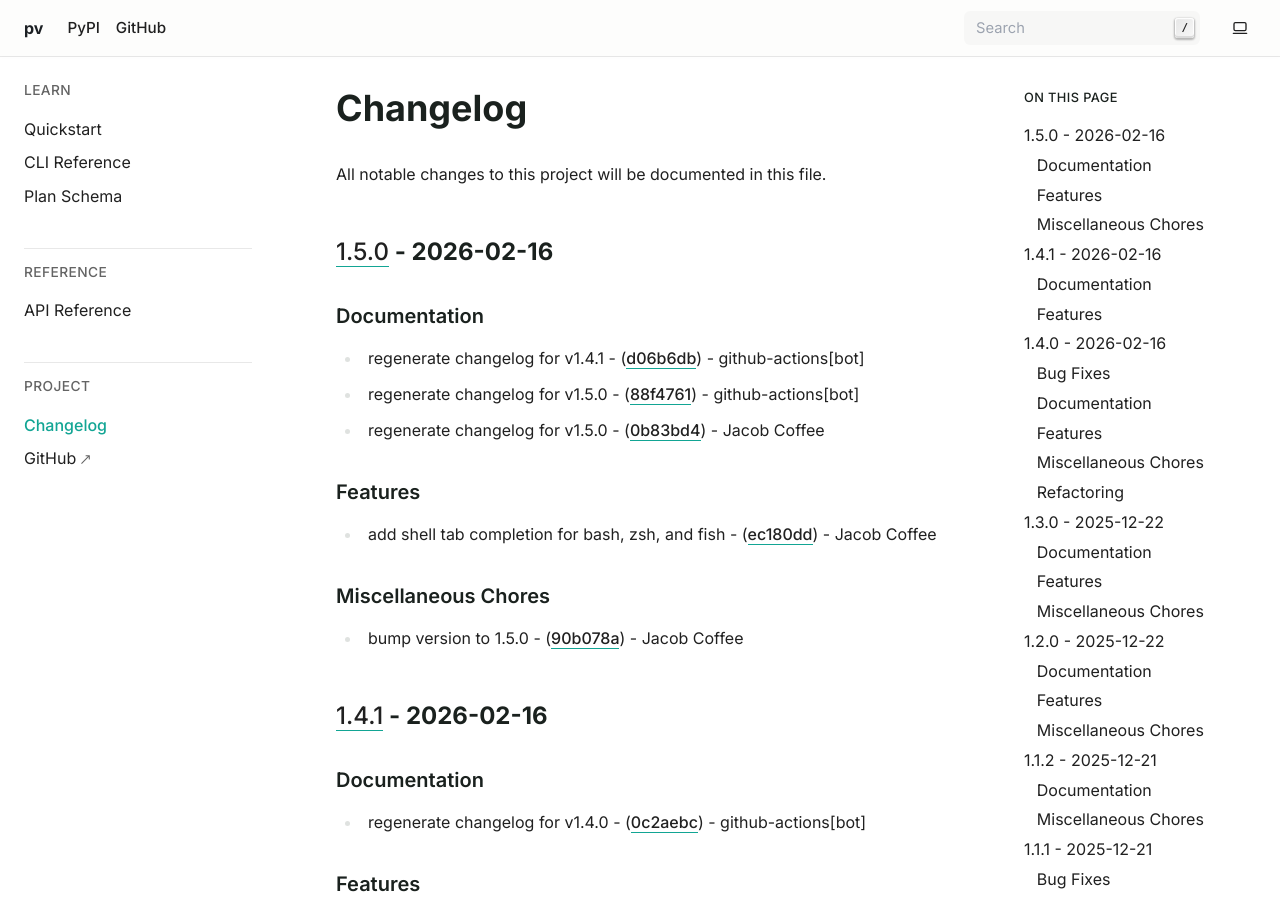
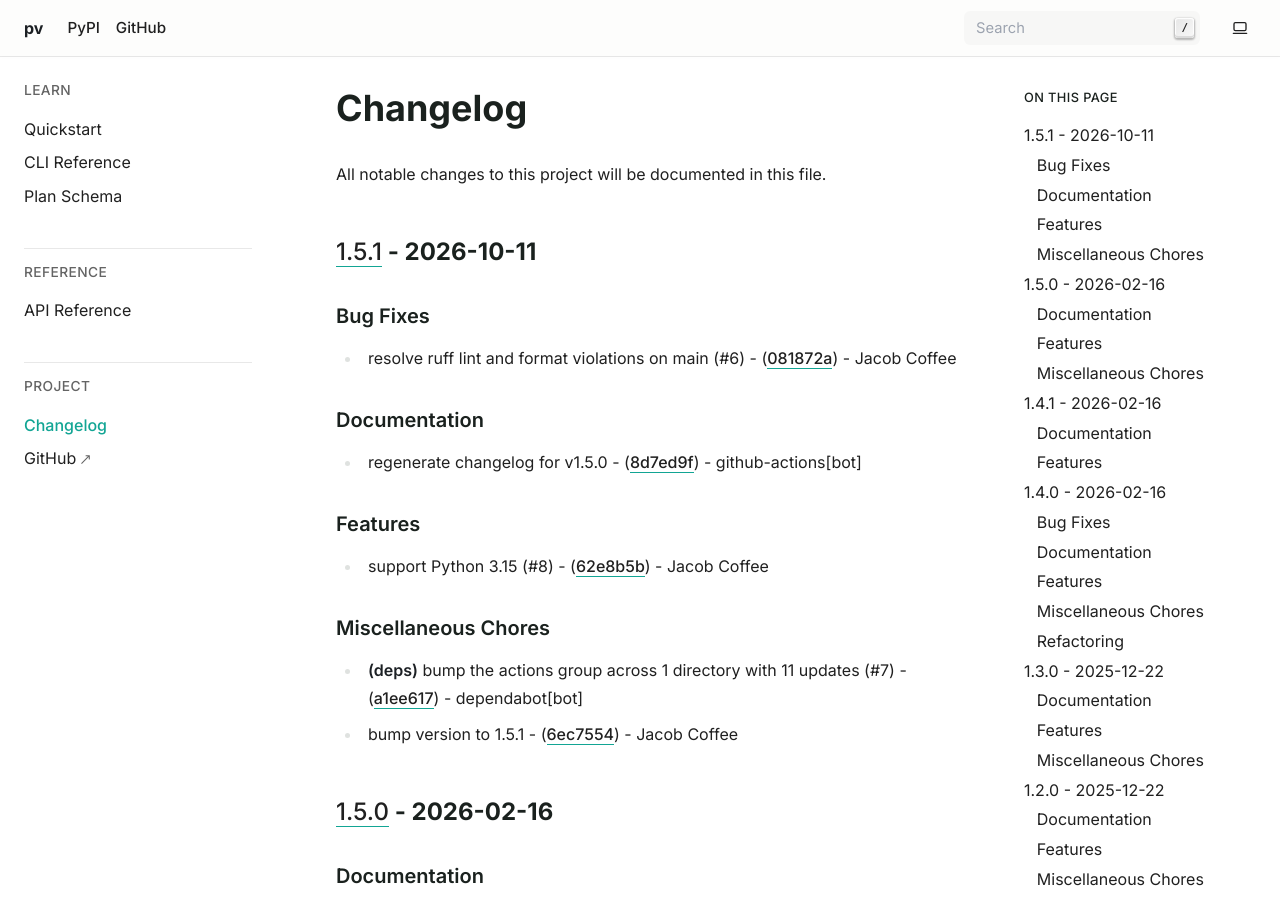
Before and after one commit to JacobCoffee/pv, a Sphinx documentation site: the page built from docs/CHANGELOG.md, in a window 1280 px wide and 900 px high. Built offline with Sphinx 7.4.7, drawn with Linux system fonts in a browser that asks for light colours.

Commit message:
docs: regenerate changelog for v1.5.1

```diff
--- a/docs/CHANGELOG.md
+++ b/docs/CHANGELOG.md
@@ -2,6 +2,32 @@
 
 All notable changes to this project will be documented in this file.
 
+## [1.5.1](https://github.com/JacobCoffee/pv/compare/v1.5.0..v1.5.1) - 2026-10-11
+
+
+### Bug Fixes
+
+
+- resolve ruff lint and format violations on main (#6) - ([081872a](https://github.com/JacobCoffee/pv/commit/081872a557d6f6b7759243ba5c33d81928cae559)) - Jacob Coffee
+
+
+### Documentation
+
+
+- regenerate changelog for v1.5.0 - ([8d7ed9f](https://github.com/JacobCoffee/pv/commit/8d7ed9f883dace70a22022f95d82240e13582716)) - github-actions[bot]
+
+
+### Features
+
+
+- support Python 3.15 (#8) - ([62e8b5b](https://github.com/JacobCoffee/pv/commit/62e8b5b532e8b05f52bb600065dd92ed2af4ed07)) - Jacob Coffee
+
+
+### Miscellaneous Chores
+
+
+- **(deps)** bump the actions group across 1 directory with 11 updates (#7) - ([a1ee617](https://github.com/JacobCoffee/pv/commit/a1ee617eb65b362929017fb4220f739eb9b81280)) - dependabot[bot]
+- bump version to 1.5.1 - ([6ec7554](https://github.com/JacobCoffee/pv/commit/6ec75540ffeac53c65b046bf1ab74daf96d4c696)) - Jacob Coffee
 ## [1.5.0](https://github.com/JacobCoffee/pv/compare/v1.4.1..v1.5.0) - 2026-02-16
 
 
```
